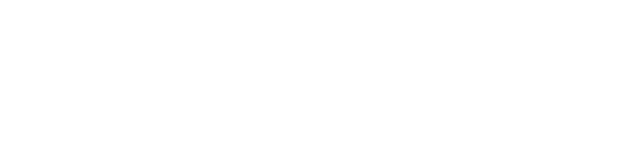
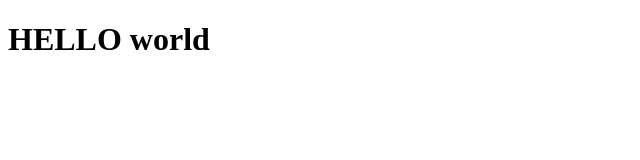
Before and after one commit to Denisko0/OOP_Lubs, a plain HTML site: page index.html in a window 1280 px wide. Shown: the whole page, without its empty margins (0-640 px from the left). Drawn offline with Linux system fonts and the light colour scheme.

Commit message:
Update index.html

```diff
--- a/index.html
+++ b/index.html
@@ -7,6 +7,8 @@
     <title>Document</title>
 </head>
 <body>
-
+    <div>
+        <h1>HELLO world</h1>
+    </div>
 </body>
 </html>
```
